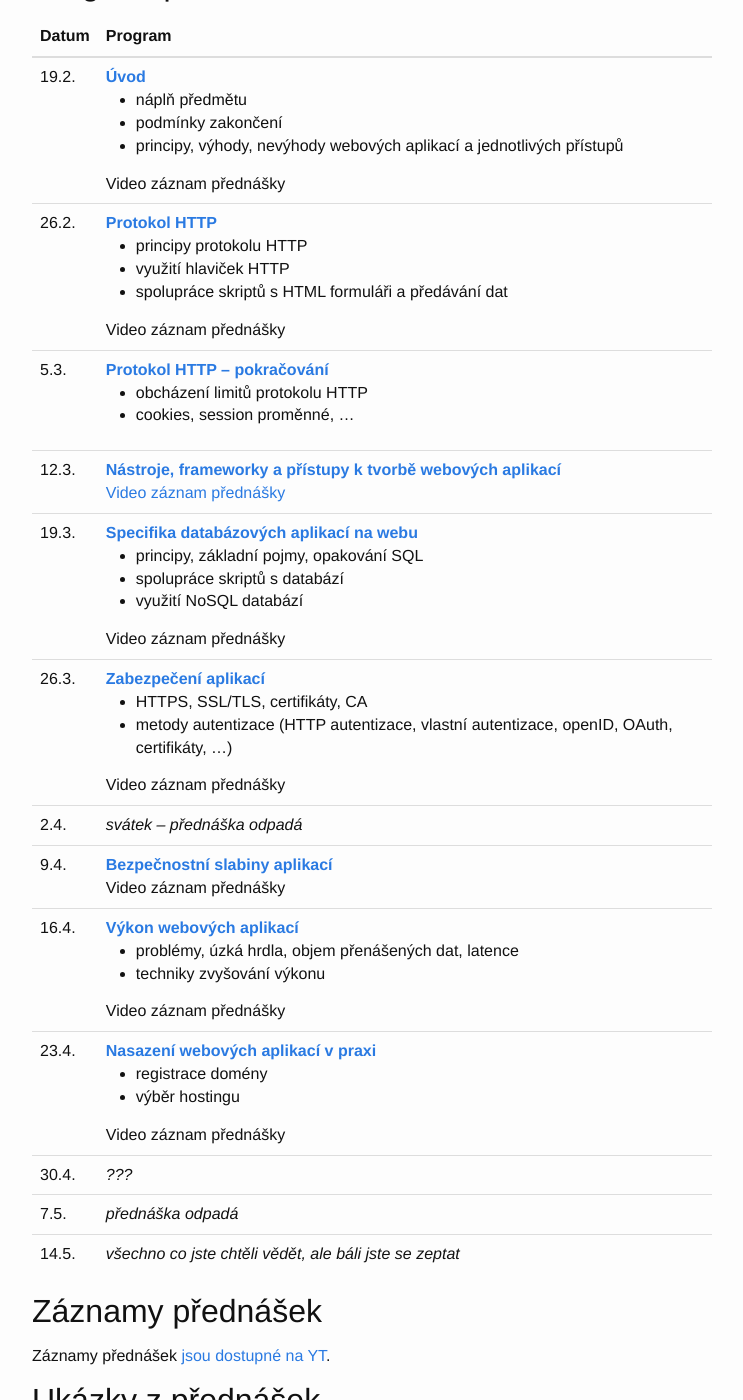
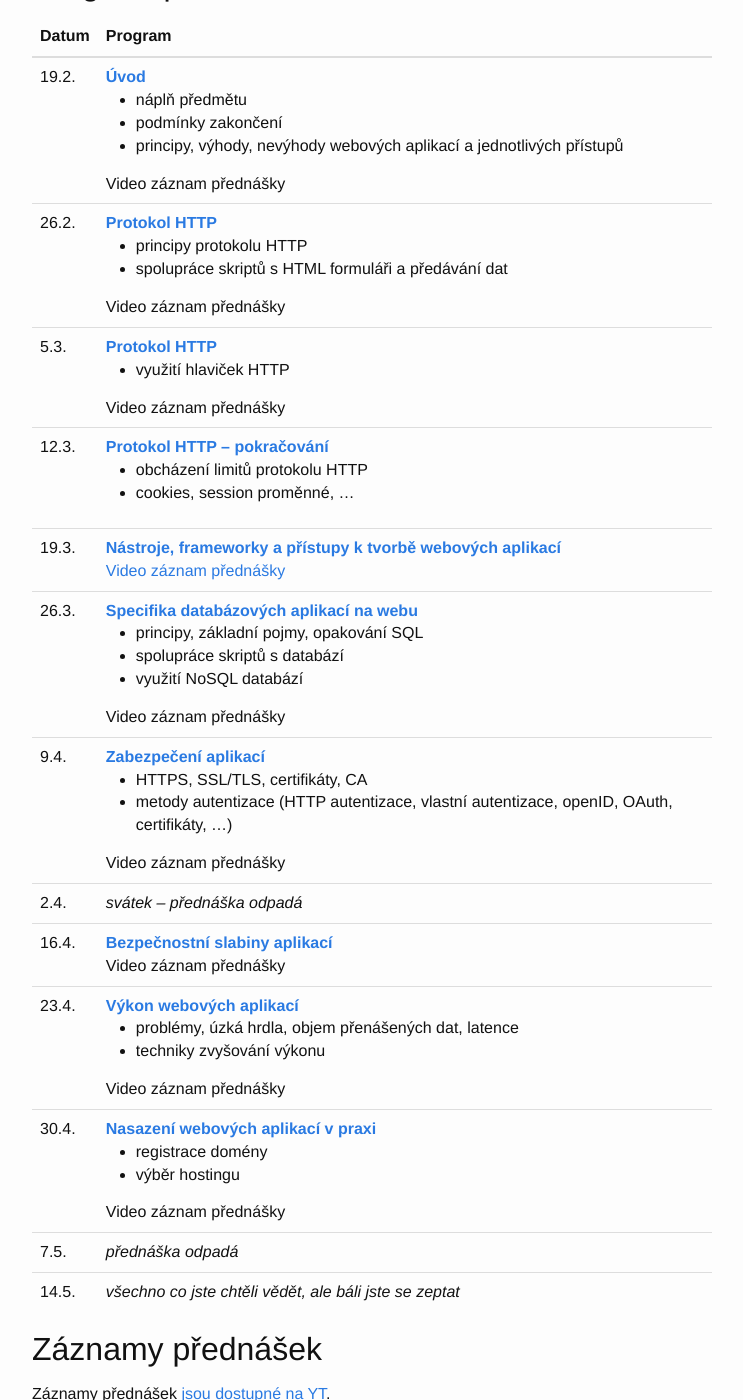
Before and after one commit to 4iz278/4iz278.github.io, a Jekyll site: the page built from prednasky/index.html, in a window 1280 px wide and 1400 px high, scrolled down 407 px. Shown: the whole window, without its empty margins (268-1011 px from the left). Built offline with Jekyll 4.4.1, drawn with Linux system fonts in a browser that asks for light colours; nearby versions of some CDN libraries.

Commit message:
Aktualizace datumů

```diff
--- a/prednasky/index.html
+++ b/prednasky/index.html
@@ -60,6 +59,18 @@ emailem.</p>
     </tr>
     <tr>
       <td>5.3.</td>
+      <td><strong><a href="http://www.kosek.cz/vyuka/4iz278/prednasky/http/">Protokol HTTP</a></strong>
+        <ul>
+          <li>využití hlaviček HTTP </li>
+        </ul>
+        <details>
+          <summary>Video záznam přednášky</summary>
+          <iframe width="560" height="315" src="https://www.youtube.com/embed/woliwxrgfBE" frameborder="0" allow="accelerometer; autoplay; encrypted-media; gyroscope; picture-in-picture" allowfullscreen></iframe>
+        </details>
+      </td>
+    </tr>
+    <tr>
+      <td>12.3.</td>
       <td><strong><a href="http://www.kosek.cz/vyuka/4iz278/prednasky/http/">Protokol HTTP – pokračování</a></strong>
         <ul>
           <li>obcházení limitů protokolu HTTP</li>
@@ -141,10 +152,6 @@ emailem.</p>
           <iframe width="560" height="315" src="https://www.youtube.com/embed/sZeMB5I7Tms" frameborder="0" allow="accelerometer; autoplay; encrypted-media; gyroscope; picture-in-picture" allowfullscreen></iframe>
         </details>
       </td>
-    </tr>
-    <tr>
-      <td>30.4.</td>
-      <td><em>???</em></td>
     </tr>
     <tr>
       <td>7.5.</td>
```
Also changed, not shown: other parts of prednasky/index.html (+6 -7 lines).
